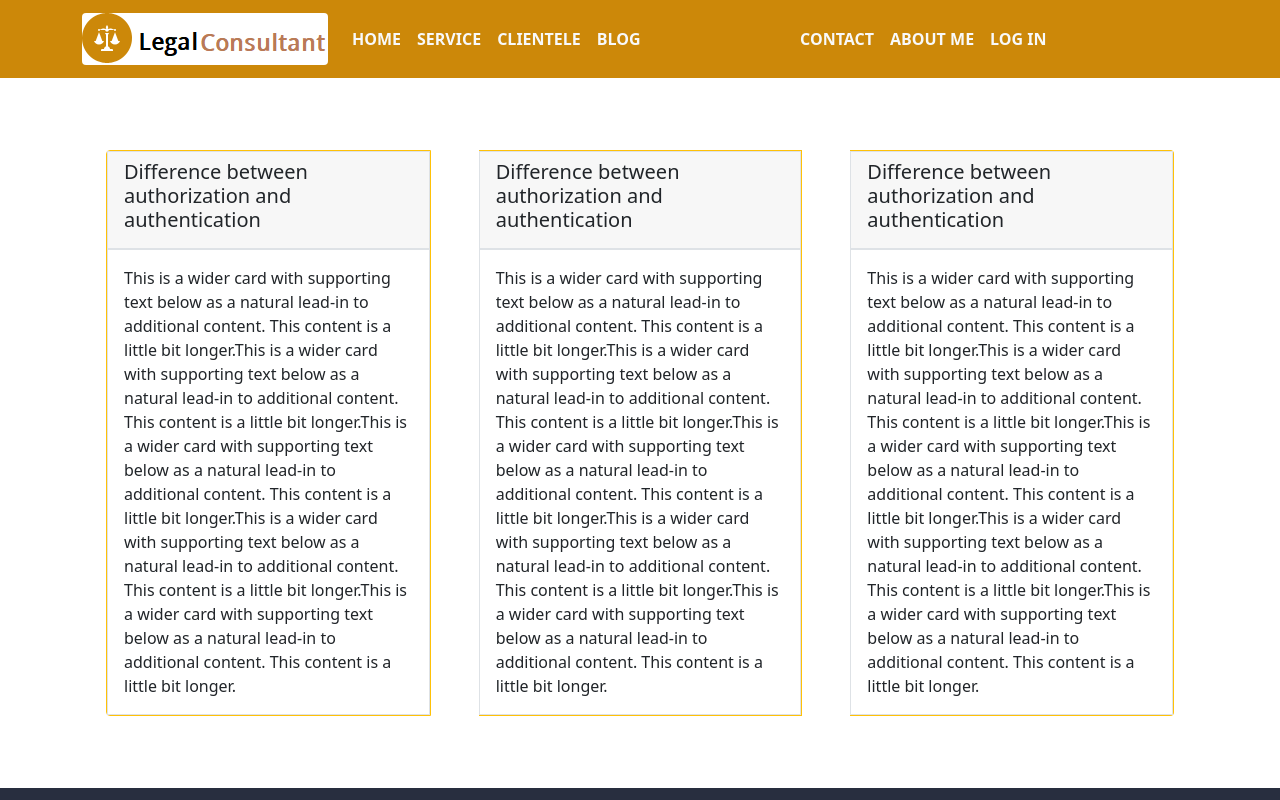
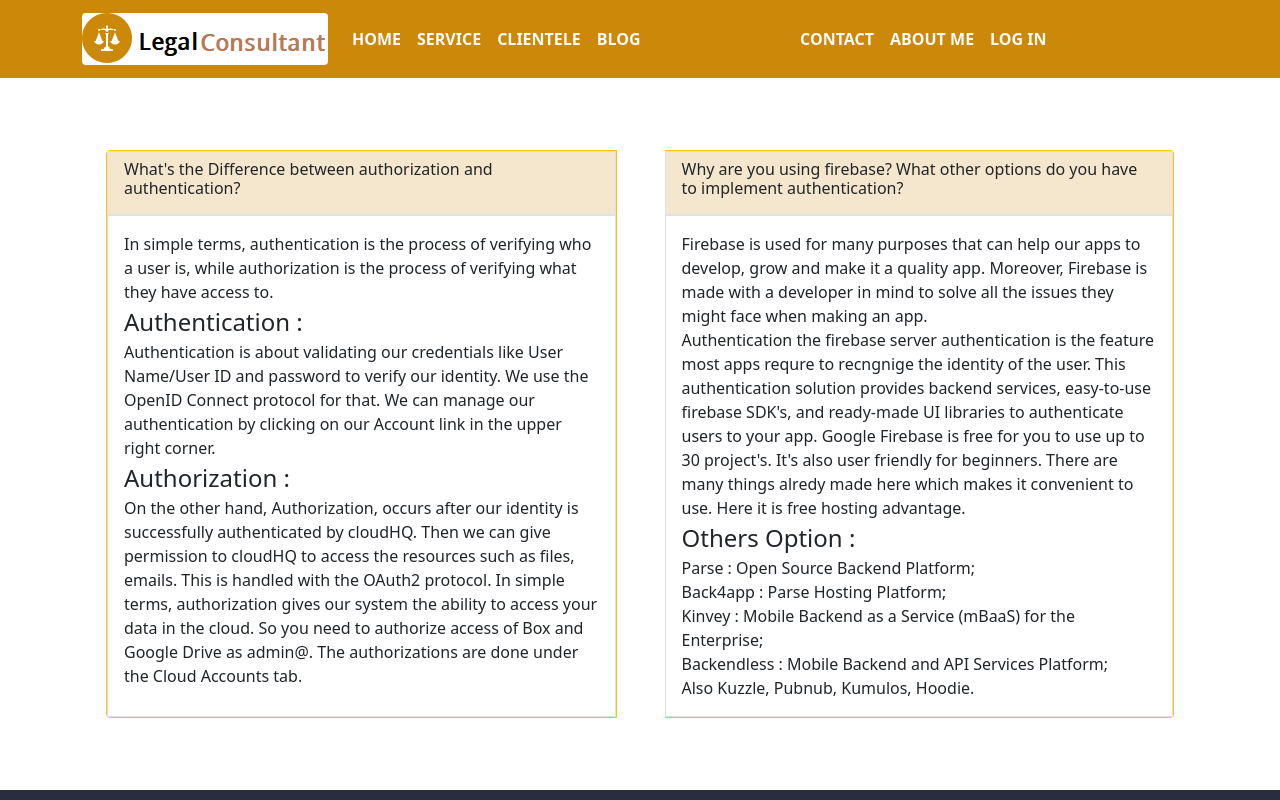
Before and after one commit to mohiuddin2721/shawon-legal-consultant-jm-10, a React (Create React App) app: page /blog in a window 1280 px wide. Shown: the top 800 px of the page. Built offline with nearby package versions, Linux system fonts and the light colour scheme; no server answers.

Commit message:
blogs updated

```diff
--- a/src/components/home/Blog/Blog.css
+++ b/src/components/home/Blog/Blog.css
@@ -0,0 +1,3 @@
+.question {
+    background-color: rgba(204, 136, 9, 0.2);
+}
--- a/src/components/home/Blog/Blog.js
+++ b/src/components/home/Blog/Blog.js
@@ -6,47 +6,44 @@ const Blog = () => {
     return (
         <CardGroup className='container mt-5'>
             <Card className='m-4' border="warning">
-                <Card.Footer className='border'>
-                    <Card.Title>Difference between authorization and authentication</Card.Title>
+                <Card.Footer className='border question'>
+                    <Card.Title className='fs-6'>What's the Difference between authorization and authentication?</Card.Title>
                 </Card.Footer>
                 <Card.Body className='border'>
                     <Card.Text>
-                        This is a wider card with supporting text below as a natural lead-in to
-                        additional content. This content is a little bit longer.This is a wider card with supporting text below as a natural lead-in to
-                        additional content. This content is a little bit longer.This is a wider card with supporting text below as a natural lead-in to
-                        additional content. This content is a little bit longer.This is a wider card with supporting text below as a natural lead-in to
-                        additional content. This content is a little bit longer.This is a wider card with supporting text below as a natural lead-in to
-                        additional content. This content is a little bit longer.
+                    In simple terms, authentication is the process of verifying who a user is, while authorization is the process of verifying what they have access to.
+                    <br />
+                    <span className='fs-4 bold'>Authentication :</span>
+                    <br />
+                    Authentication is about validating our credentials like User Name/User ID and password to verify our identity. We use the OpenID Connect protocol for that. We can manage our authentication by clicking on our Account link in the upper right corner.
+                    <br />
+                    <span className='fs-4 bold'>Authorization :</span>
+                    <br />
+                    On the other hand, Authorization, occurs after our identity is successfully authenticated by cloudHQ. Then we can give permission to cloudHQ to access the resources such as files, emails. This is handled with the OAuth2 protocol. In simple terms, authorization gives our system the ability to access your data in the cloud. So you need to authorize access of Box and Google Drive as admin@. The authorizations are done under the Cloud Accounts tab.
                     </Card.Text>
                 </Card.Body>
             </Card>
             <Card className='m-4' border="warning">
-                <Card.Footer className='border'>
-                    <Card.Title>Difference between authorization and authentication</Card.Title>
+                <Card.Footer className='border question'>
+                    <Card.Title className='fs-6'>Why are you using firebase? What other options do you have to implement authentication?</Card.Title>
                 </Card.Footer>
                 <Card.Body className='border'>
                     <Card.Text>
-                        This is a wider card with supporting text below as a natural lead-in to
-                        additional content. This content is a little bit longer.This is a wider card with supporting text below as a natural lead-in to
-                        additional content. This content is a little bit longer.This is a wider card with supporting text below as a natural lead-in to
-                        additional content. This content is a little bit longer.This is a wider card with supporting text below as a natural lead-in to
-                        additional content. This content is a little bit longer.This is a wider card with supporting text below as a natural lead-in to
-                        additional content. This content is a little bit longer.
-                    </Card.Text>
-                </Card.Body>
-            </Card>
-            <Card className='m-4' border="warning">
-                <Card.Footer className='border'>
-                    <Card.Title>Difference between authorization and authentication</Card.Title>
-                </Card.Footer>
-                <Card.Body className='border'>
-                    <Card.Text>
-                        This is a wider card with supporting text below as a natural lead-in to
-                        additional content. This content is a little bit longer.This is a wider card with supporting text below as a natural lead-in to
-                        additional content. This content is a little bit longer.This is a wider card with supporting text below as a natural lead-in to
-                        additional content. This content is a little bit longer.This is a wider card with supporting text below as a natural lead-in to
-                        additional content. This content is a little bit longer.This is a wider card with supporting text below as a natural lead-in to
-                        additional content. This content is a little bit longer.
+                    Firebase is used for many purposes that can help our apps to develop, grow and make it a quality app. Moreover, Firebase is made with a developer in mind to solve all the issues they might face when making an app.
+                    <br />
+                    Authentication the firebase server authentication is the feature most apps requre to recngnige the identity of the user. This authentication solution provides backend services, easy-to-use firebase SDK's, and ready-made UI libraries to authenticate users to your app. Google Firebase is free for you to use up to 30 project's. It's also user friendly for beginners. There are many things alredy made here which makes it convenient to use. Here it is free hosting advantage.
+                    <br />
+                    <span className='fs-4 bold'>Others Option :</span>
+                    <br />
+                    Parse : Open Source Backend Platform;
+                    <br />
+                    Back4app : Parse Hosting Platform;
+                    <br />
+                    Kinvey : Mobile Backend as a Service (mBaaS) for the Enterprise;
+                    <br />
+                    Backendless : Mobile Backend and API Services Platform;
+                    <br />
+                    Also Kuzzle, Pubnub, Kumulos, Hoodie.
                     </Card.Text>
                 </Card.Body>
             </Card>
```
